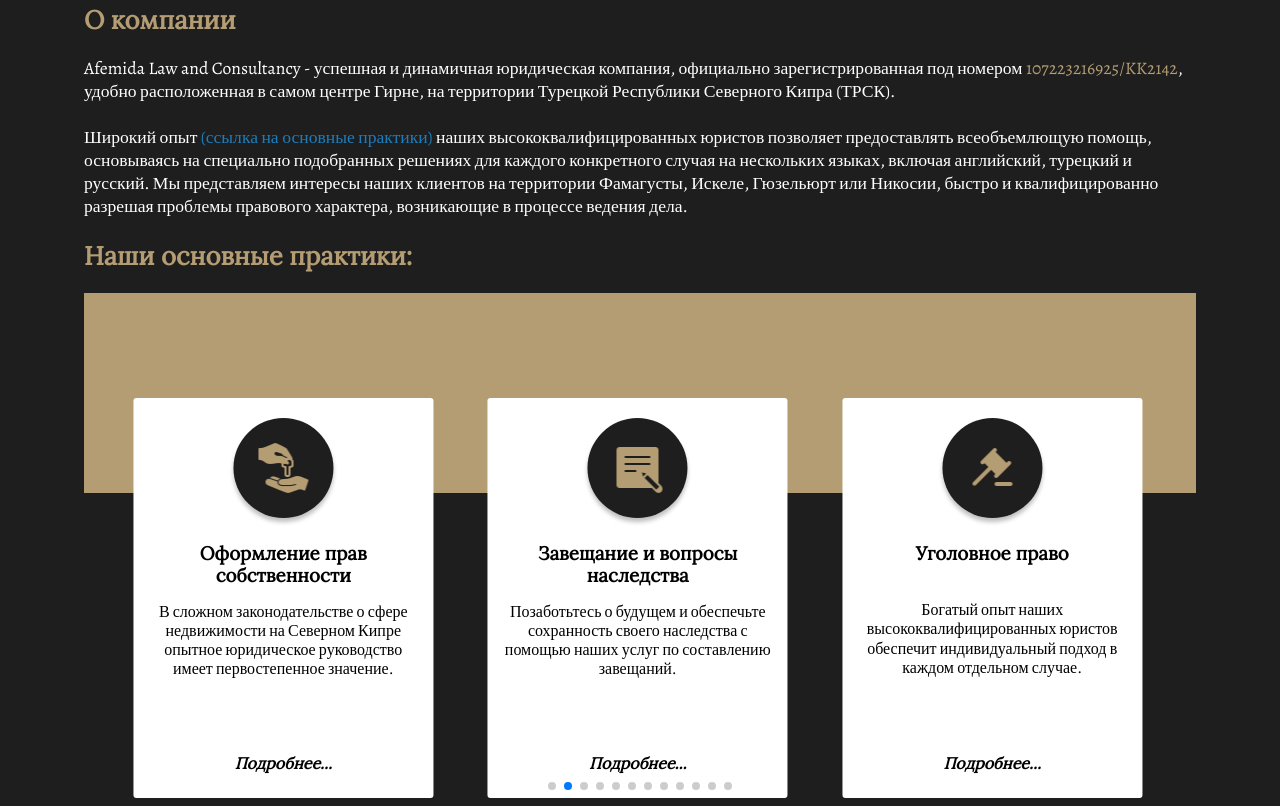
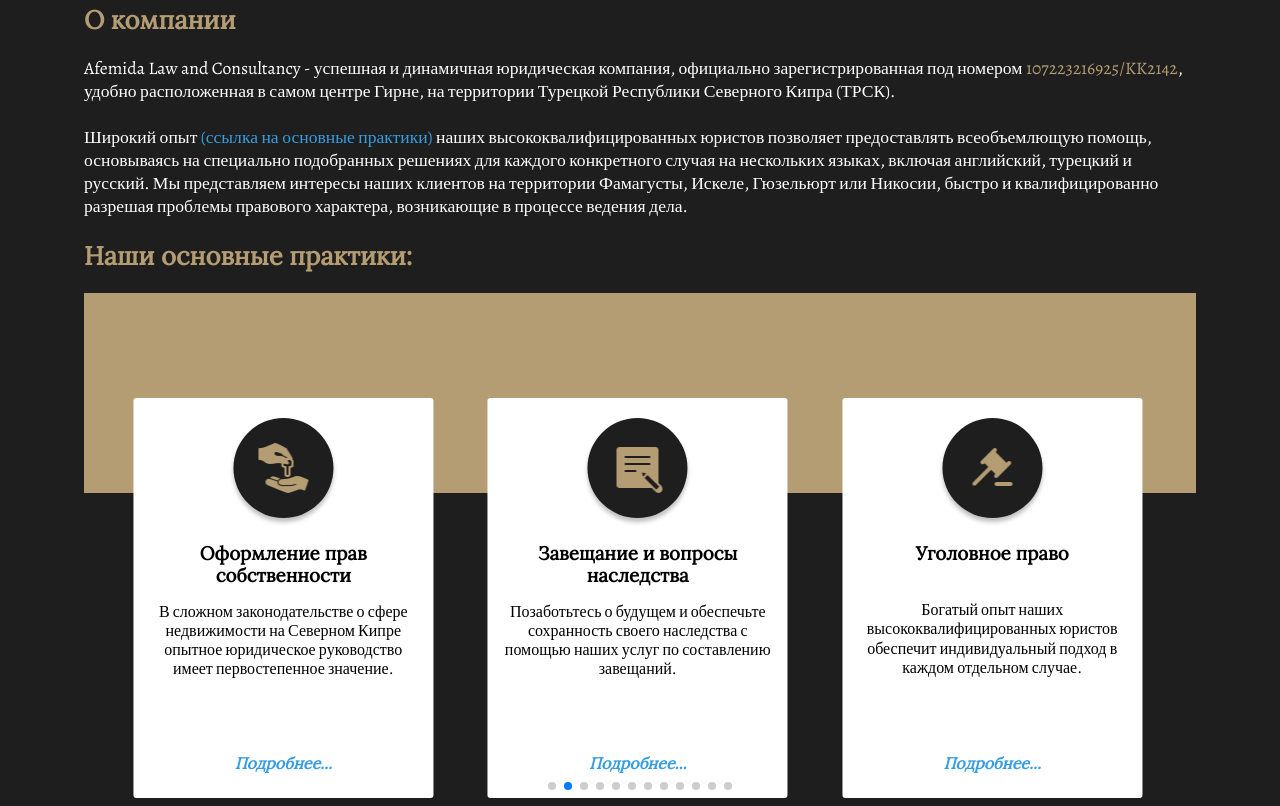
Before and after one commit to AnnaSolovykh/law-company, a plain HTML site: page ru/index.html in a window 1280 px wide. Shown: the part 1496-2302 px from the top of the page. Drawn offline with nearby package versions, Linux system fonts and the light colour scheme; files whose address does not match are found by name.

Commit message:
fix contrasting

```diff
--- a/css/index.css
+++ b/css/index.css
@@ -247,7 +247,7 @@
 }
 
 #about-info a{
-    color: #1c7dbe;
+    color: #379DE1;
 }
 
 #about-info span {
@@ -255,19 +255,11 @@
 }
 
 #about-info a:hover {
-    color: #379DE1;
+    color: #1c7dbe;
     transition: all 0.3s ease-in-out;
 }
 
-
 /* practice */
-
-/* .container {
-    max-width: 90rem;
-    height: auto;
-    margin-inline: auto;
-    padding-inline: 1.25rem;
-}     */
 
 .bg-wrapper {
     background-color: #B49C73;
@@ -362,6 +354,7 @@
 }
 
 .card a {
+    color: #379DE1;
     max-height: 0.5rem;
     font-family: 'Lora', serif;
     font-size: 1rem;
@@ -375,7 +368,7 @@
 }
 
 .card a:hover {
-    color: #B49C73;
+    color: #1c7dbe;
 }
 
 .card a::after {
@@ -385,7 +378,7 @@
     height: 1.5px;
     bottom: -16px;
     left: 0;
-    background-color: #B49C73;
+    background-color: #1c7dbe;
     visibility: hidden;
     transition: all 0.3s ease-in-out;
 }
@@ -526,13 +519,13 @@ iframe {
 
 .text-row a {
     font-style: italic;
-    color: #1c7dbe;
+    color: #3b86b9;
     transition: all 0.3s ease-in-out;
 }
 
 
 .text-row a:hover {
-    color: #3b86b9;;
+    color: #1c7dbe;
 }
 
 @media (max-width: 1300px) {
@@ -600,13 +593,13 @@ hr {
 
 .links-content div a {
     font-style: italic;
-    color: #1c7dbe;
+    color: #3b86b9;
     flex: 4;
     transition: all 0.3s ease-in-out;
 }
 
 .links-content div a:hover {
-    color: #3b86b9;
+    color: #1c7dbe;
 }
 
 .links-content-mobile {
```
